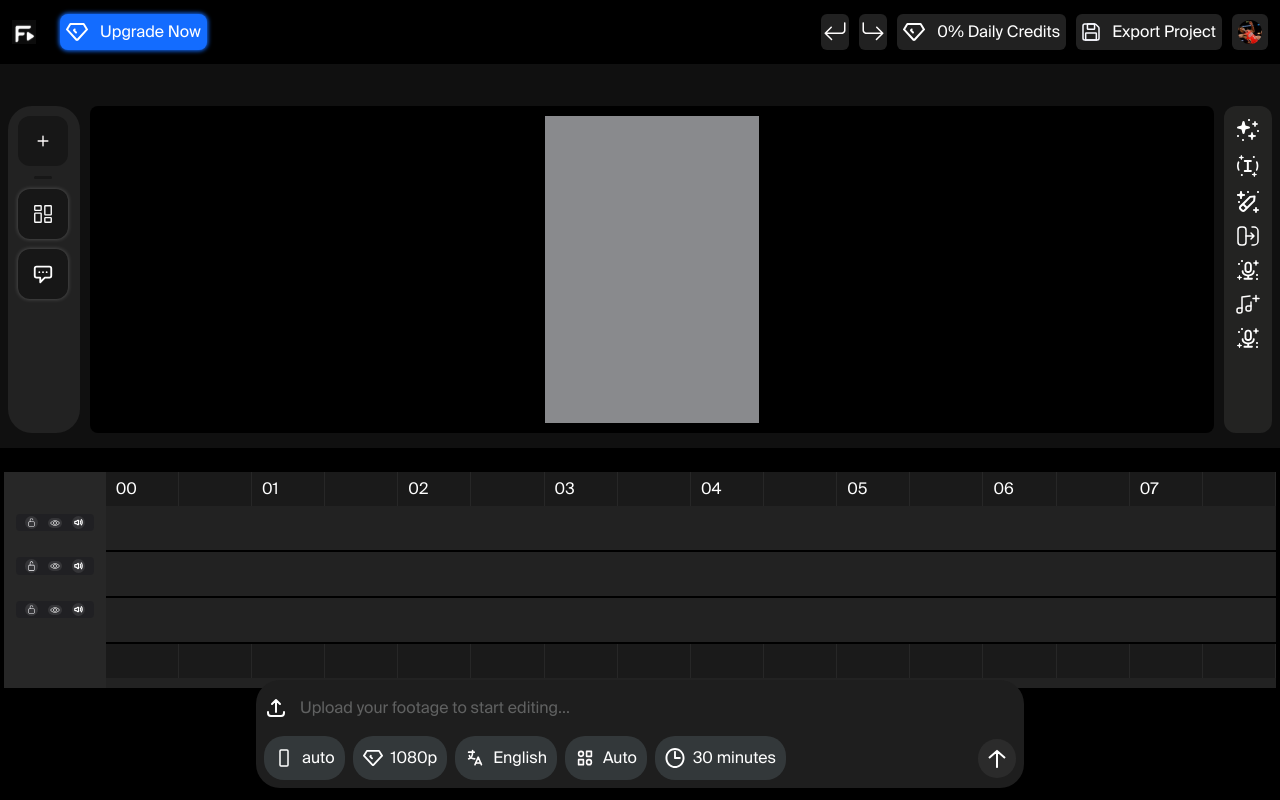
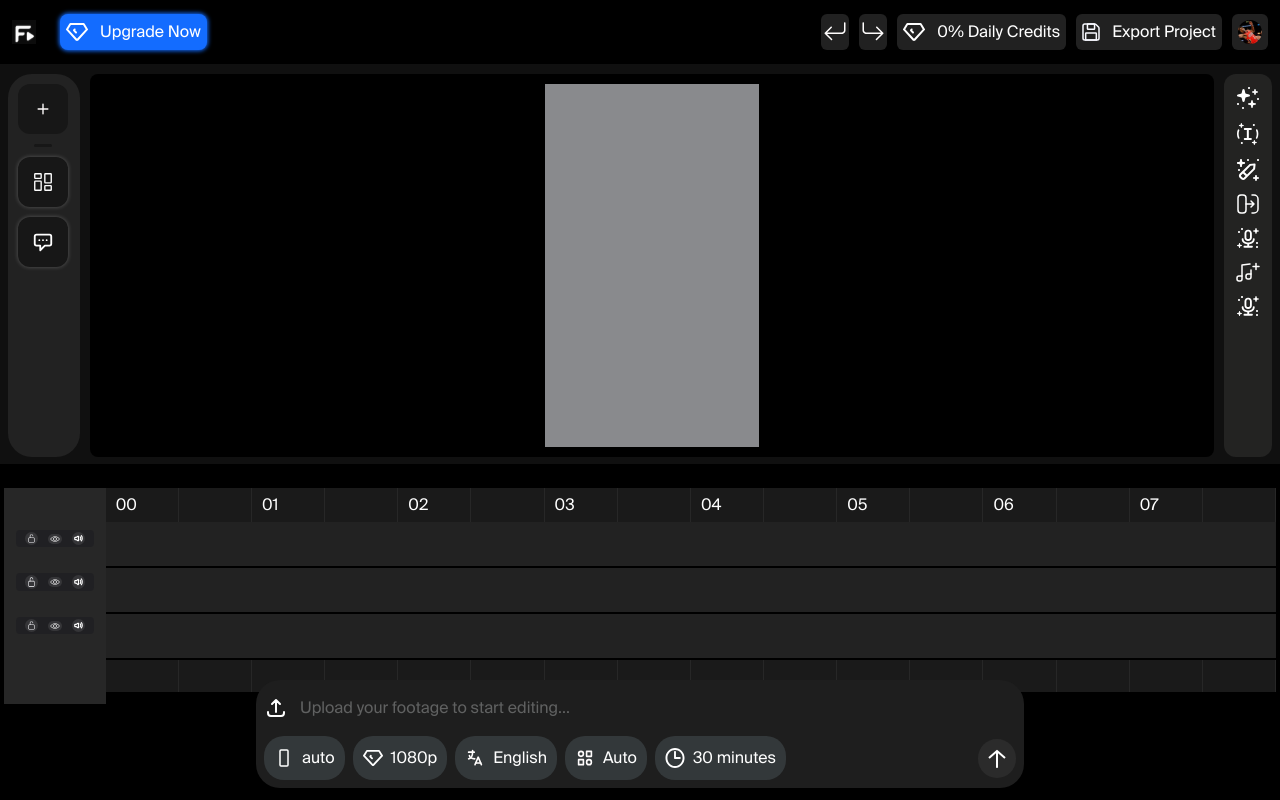
Before and after one commit to Madi4ar/framo, a Next.js app: page / in a window 1280 px wide. Built offline with nearby package versions, Linux system fonts and the light colour scheme.

Commit message:
fix:height

```diff
--- a/src/app/layout.js
+++ b/src/app/layout.js
@@ -18,7 +18,7 @@ export default function RootLayout({ children }) {
         className={`antialiased bg-black text-white relative h-screen flex flex-col`}>
         <Header />
         {children}
-        <section className="w-full flex flex-wrap gap-[10px] h-96 justify-between bg-[#101010] pt-[42px] pb-[15px] px-[8px]">
+        <section className="w-full flex flex-wrap gap-[10px] h-[400px] justify-between bg-[#101010] pt-[10px] pb-[7px] px-[8px]">
           <SideBar />
           <VideoPlayer />
           <InstrumentsBar />
```
